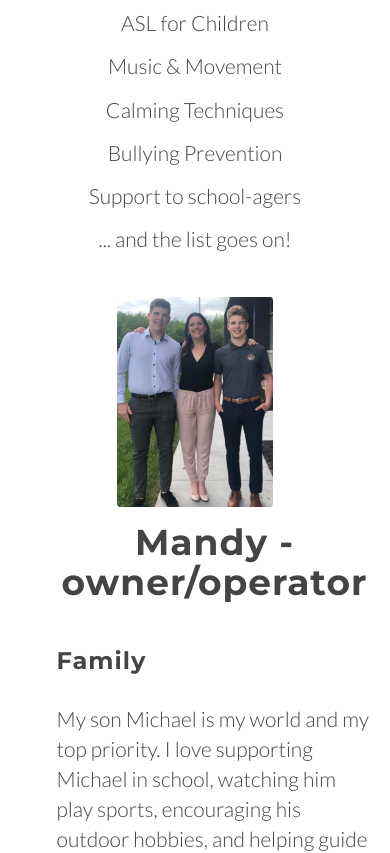
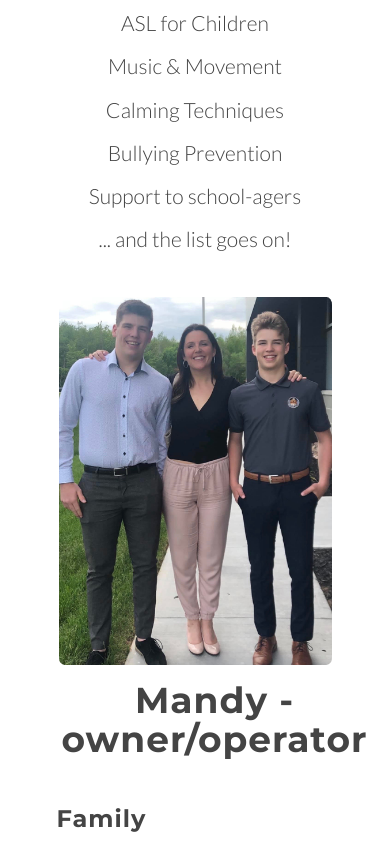
Before and after one commit to serenac7/afterthebell, a plain HTML site: page index.html in a window 390 px wide. Shown: the part 2047-2900 px from the top of the page. Drawn offline with Linux system fonts and the light colour scheme.

Commit message:
Fixed issue where image was stretched on iPhone

```diff
--- a/css/style.css
+++ b/css/style.css
@@ -1672,7 +1672,8 @@ Parallax
 
   .owner-image {
     border-radius: 2%;
-    width: 40%;
+    width: 70%;
+    height: 70%;
   }
 }
 
```
